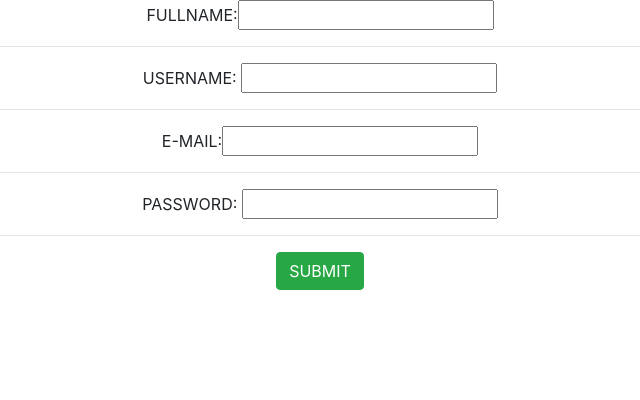
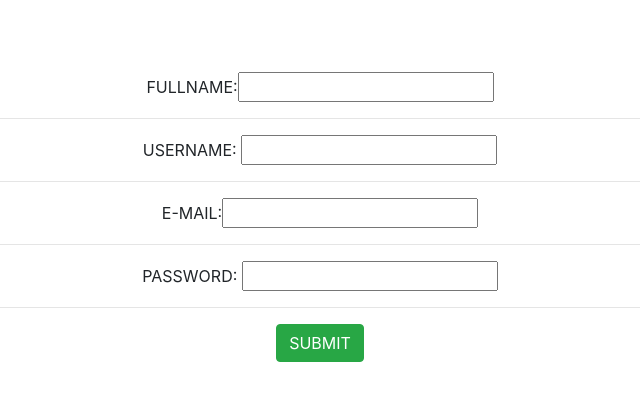
Before and after one commit to vanya-24/Gallery_Project, a plain HTML site: page page4.html in a window 1280 px wide. Shown: the whole page, without its empty margins (320-960 px from the left). Drawn offline with nearby package versions, Linux system fonts and the light colour scheme.

Commit message:
Final Project

```diff
--- a/page4.html
+++ b/page4.html
@@ -8,6 +8,8 @@ input:focus {
 }
 form{
 	text-align: center;
+	margin:5%;
+	padding: 8px;
 }
 </style>
 </head>
```
